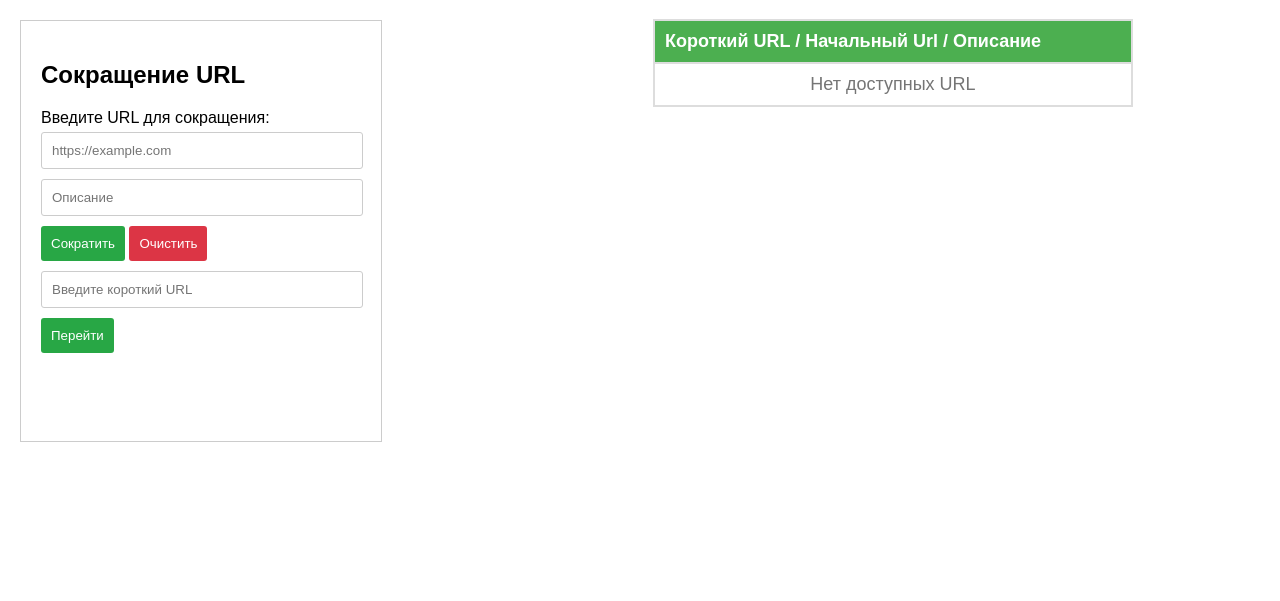
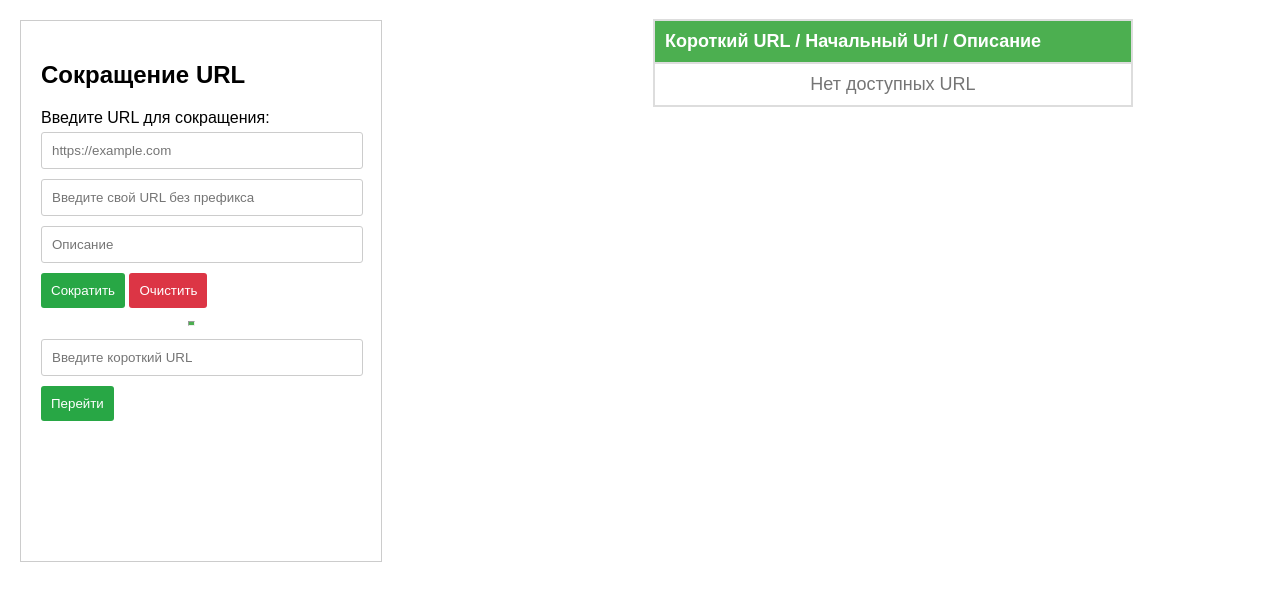
Before and after one commit to Krd2024/url_short, a Django app: page / in a window 1280 px wide. Shown: the top 601 px of the page. Run offline with Django 5.2, Linux system fonts and the light colour scheme; data that the repository does not hold is empty.

Commit message:
Добавить сохранения кастомного пути

```diff
--- a/url/templates/index.html
+++ b/url/templates/index.html
@@ -7,6 +7,7 @@
       padding: 20px;
       border: 1px solid #ccc;
       max-width: 400px;
+      height: fit-content;
     }
     input {
       width: 100%;
@@ -33,16 +34,17 @@
     <form id="urlForm">
       <label for="urlInput">Введите URL для сокращения:</label>
       <input type="url" id="urlInput" placeholder="https://example.com" />
+      <input id="urlCastom" placeholder="Введите свой URL без префикса" />
       <input id="urlInputDescrip" placeholder="Описание" />
+
       <button type="submit">Сократить</button>
-
       <button type="button" class="clear" onclick="clearFields()">Очистить</button>
 
-      {% comment %} <br /><label for="shortUrlInput" id="forNewUrl">Введите короткий URL:</label> {% endcomment %}
+      {% comment %} <a href="#"><button onclick="getUrl()">Перейти</button></a> {% endcomment %}
+      <hr />
       <input type="text" id="shortUrlInput" placeholder="Введите короткий URL" />
     </form>
     <a href="#"><button onclick="getUrl()">Перейти</button></a>
-    {% comment %} <a href="{% url 'new_umy_viewrl_db' %}"><button>Парсер</button></a> {% endcomment %}
   </body>
   <script>
     function clearFields() {
@@ -77,12 +79,11 @@
 
           if (response.status == 405) {
             shortUrlForNew.value = errorResult.error
+          } else {
+            shortUrlForNew.value = errorResult.error
           }
-          //else {
-          //shortUrlForNew.value = errorResult.new_url
-          //}
 
-          console.log('Ошибка от сервера: Повторный запрос', errorResult)
+          console.log('Ошибка от сервера:', errorResult)
         }
       } catch (error) {
         console.error('Ошибка сети:', error)
@@ -93,19 +94,21 @@
       event.preventDefault()
       const url = document.getElementById('urlInput').value
       const urlDescrip = document.getElementById('urlInputDescrip').value
+      const urlCastom = document.getElementById('urlCastom').value
 
+      console.log(urlCastom)
       // Отправка данных на сервер
-      await sendData(url, urlDescrip)
+      await sendData(url, urlCastom, urlDescrip)
     })
     //
-    async function sendData(url, urlDescrip) {
+    async function sendData(url, urlCastom, urlDescrip) {
       try {
         const response = await fetch('/url_short/', {
           method: 'POST',
           headers: {
             'Content-Type': 'application/json'
           },
-          body: JSON.stringify({ url, urlDescrip })
+          body: JSON.stringify({ url, urlCastom, urlDescrip })
         })
 
         if (response.ok) {
--- a/url/templates/index_2.html
+++ b/url/templates/index_2.html
@@ -98,6 +98,9 @@
         {% for url in my_list %}
           <tr data-id="{{ url.id }}">
             <td>
+              {% if url.castom_url %}
+                <li>{{ url.castom_url }}</li> <br />
+              {% endif %}
               <li>{{ url.new_url }}</li> <br />
               <li>{{ url.url }}</li><br />
               <li>{{ url.discription }}</li>
--- a/url/templates/main.html
+++ b/url/templates/main.html
@@ -23,7 +23,6 @@
   <style>
     .body {
       width: 320px;
-      height: 380px;
     }
     .left {
       width: 300px;
--- a/url/views.py
+++ b/url/views.py
@@ -2,17 +2,17 @@ from django.views.decorators.csrf import csrf_exempt
 from django.http import JsonResponse
 from django.db import IntegrityError
 from django.shortcuts import get_object_or_404, render
+from loguru import logger
 from url.models import Handler
 import json
 
 
 def custom_url_validator(value):
-    if not value.startswith("http://") and not value.startswith("https://"):
-        print("URL должен начинаться с http:// или https://")
+    if not value.startswith("https://"):
+        logger.error("URL должен начинаться с https://")
         return False
-
     else:
-        print("Всё нормально")
+        logger.info("Всё нормально c URL")
         return True
 
 
@@ -21,37 +21,55 @@ def shorten_url(request):
     """Запись в БД полный Url и возврат сокращенного"""
 
     if request.method == "POST":
-        # my_view(request)
         try:
+
             data = json.loads(request.body)
             url = data.get("url")
             url_descrip = data.get("urlDescrip")
-            print(url_descrip)
+            url_castom = data.get("urlCastom")
+
+            logger.debug(data)
 
             if not custom_url_validator(url):
                 return JsonResponse({"error": "Неверный формат данных"}, status=400)
 
-            new_url_db = Handler(url=url, discription=url_descrip)
-            new_url_db.save()
+            if len(url_castom.split()) > 0:
+                if Handler.objects.filter(castom_url=url_castom).exists():
+                    logger.debug("Такой URL уже есть")
+                    return JsonResponse(
+                        {"error": "Такой кастомный URL уже есть"}, status=400
+                    )
+                else:
+                    new_url_db = Handler(
+                        url=url, castom_url=url_castom, discription=url_descrip
+                    )
+                    new_url_db.save()
+                    new_url = "http://" + new_url_db.castom_url
+
+            else:
+
+                new_url_db = Handler(url=url, discription=url_descrip)
+                new_url = new_url_db.new_url
+                new_url_db.save()
 
             return JsonResponse(
                 {
                     "message": "Сокращенный URL создан!",
                     "url": url,
-                    "shortUrl": new_url_db.new_url,
+                    "shortUrl": new_url,
                 }
             )
         except IntegrityError:
-            print("ДУБЛЬ")
+            logger.error("Этот URL уже есть в сокращённом виде")
             # Если Url уже существует вернуть уже сформированный короткий Url
             url_obj = Handler.objects.get(url=url)
             return JsonResponse({"new_url": url_obj.new_url}, status=405)
 
         except json.JSONDecodeError:
-            print("error: Неверный формат данных")
+            logger.error("Неверный формат данных")
             return JsonResponse({"error": "Неверный формат данных"}, status=400)
 
-    return JsonResponse({"error": "Метод не разрешен-2."}, status=405)
+    return JsonResponse({"error": "Метод не разрешен"}, status=405)
 
 
 @csrf_exempt
@@ -63,12 +81,22 @@ def url_short_get(request):
         try:
             data = json.loads(request.body)
             short_url = data.get("shortUrl_go")
-            # Получить токен адреса
-            token_url = short_url.split("/")
-            print(token_url[1], "< ---- token")
+
+            # token_url = short_url.split("/")
+            prefix, _, domain, token = short_url.split("/")
+            real_url = Handler.objects.get(token=token)
+            # logger.debug("//".join([prefix, domain]))
+            if "//".join([prefix, domain]) != "/".join(real_url.url.split("/")[:3]):
+                return JsonResponse({"error": "Неверный формат данных"}, status=400)
+
+            logger.debug("/".join(real_url.url.split("/")[:3]))
+
+            # logger.debug(token_url)
+            # if prefix !
+            # logger.debug((token_url[3], "< ---- token"))
             try:
-                real_url = Handler.objects.get(token=token_url[1])
-                print(f"{real_url.url} - полный Url для {short_url}")
+                # real_url = Handler.objects.get(token=token_url[3])
+                # print(f"{real_url.url} - полный Url для {short_url}")
                 # fetch_and_parse_page(request, real_url.url)
                 return JsonResponse(
                     {
@@ -77,14 +105,14 @@ def url_short_get(request):
                 )
             except Handler.DoesNotExist:
                 print("Нет соответствующей записи")
+
+        except json.JSONDecodeError:
+            print("error: Неверный формат данных")
+            return JsonResponse({"error": "Неверный формат данных"}, status=400)
         except Exception as e:
             print(e)
 
-        except json.JSONDecodeError:
-            print("error: Неверный формат данных")
-        #     return JsonResponse({"error": "Неверный формат данных"}, status=400)
-
-    return JsonResponse({"error": "Нет соответствующей записи"}, status=405)
+        return JsonResponse({"error": str(e)}, status=405)
 
 
 def url_delete(request, id):
```
Also changed, not shown: url/models.py (+5 -3 lines), url/migrations/0009_handler_castom_url_alter_handler_new_url.py (added).
